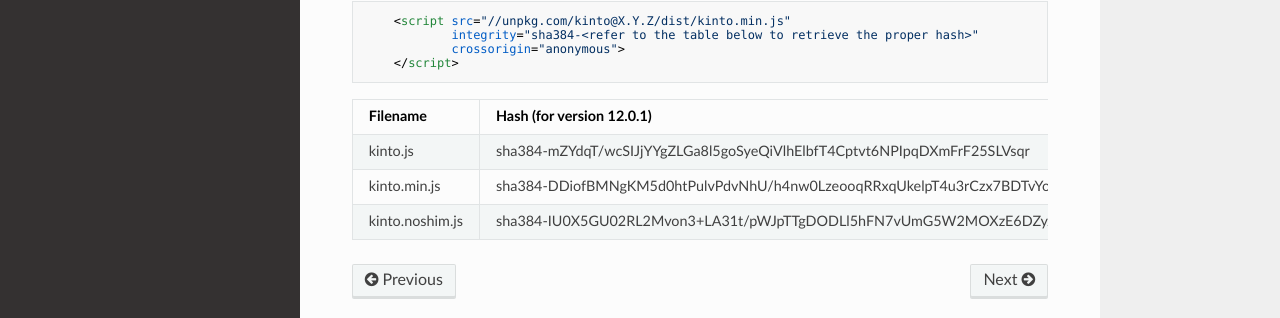
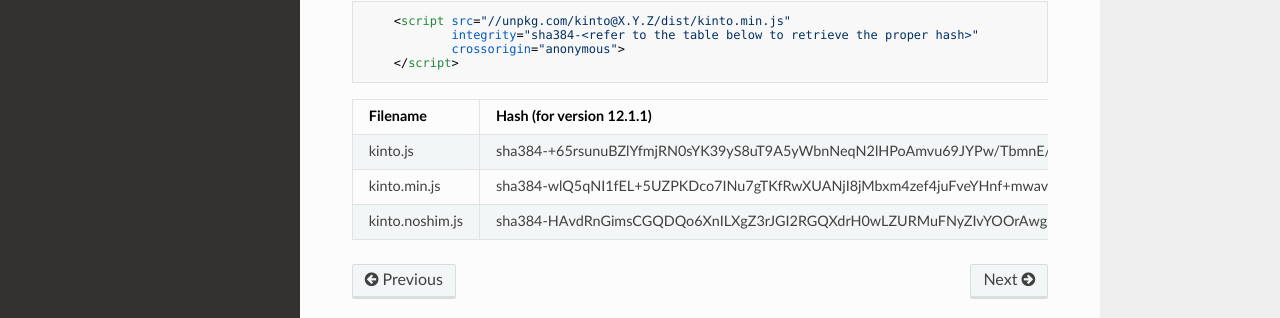
Before and after one commit to Kinto/kinto.js, an MkDocs documentation site: the page built from docs/installation.md, in a window 1280 px wide and 1323 px high. Shown: the part 930-1248 px from the top of the window. Built offline with MkDocs 1.6.1, drawn with Linux system fonts in a browser that asks for light colours; nearby versions of some CDN libraries; old or Windows-style settings are respelled for this version of MkDocs.

Commit message:
Update SRIs

````diff
--- a/docs/installation.md
+++ b/docs/installation.md
@@ -36,8 +36,9 @@
             crossorigin="anonymous">
     </script>
 ```
-| Filename                | Hash (for version 12.0.1)                                               |
+
+| Filename                | Hash (for version 12.1.1)                                               |
 |-------------------------|-------------------------------------------------------------------------|
-| kinto.js                | sha384-mZYdqT/wcSIJjYYgZLGa8l5goSyeQiVlhElbfT4Cptvt6NPIpqDXmFrF25SLVsqr |
-| kinto.min.js            | sha384-DDiofBMNgKM5d0htPulvPdvNhU/h4nw0LzeooqRRxqUkelpT4u3rCzx7BDTvYodE |
-| kinto.noshim.js         | sha384-IU0X5GU02RL2Mvon3+LA31t/pWJpTTgDODLl5hFN7vUmG5W2MOXzE6DZyARMTQ28 |
+| kinto.js                | sha384-+65rsunuBZlYfmjRN0sYK39yS8uT9A5yWbnNeqN2lHPoAmvu69JYPw/TbmnE/iQx |
+| kinto.min.js            | sha384-wlQ5qNI1fEL+5UZPKDco7INu7gTKfRwXUANjI8jMbxm4zef4juFveYHnf+mwavll |
+| kinto.noshim.js         | sha384-HAvdRnGimsCGQDQo6XnILXgZ3rJGI2RGQXdrH0wLZURMuFNyZIvYOOrAwgs2nsgj |
````
